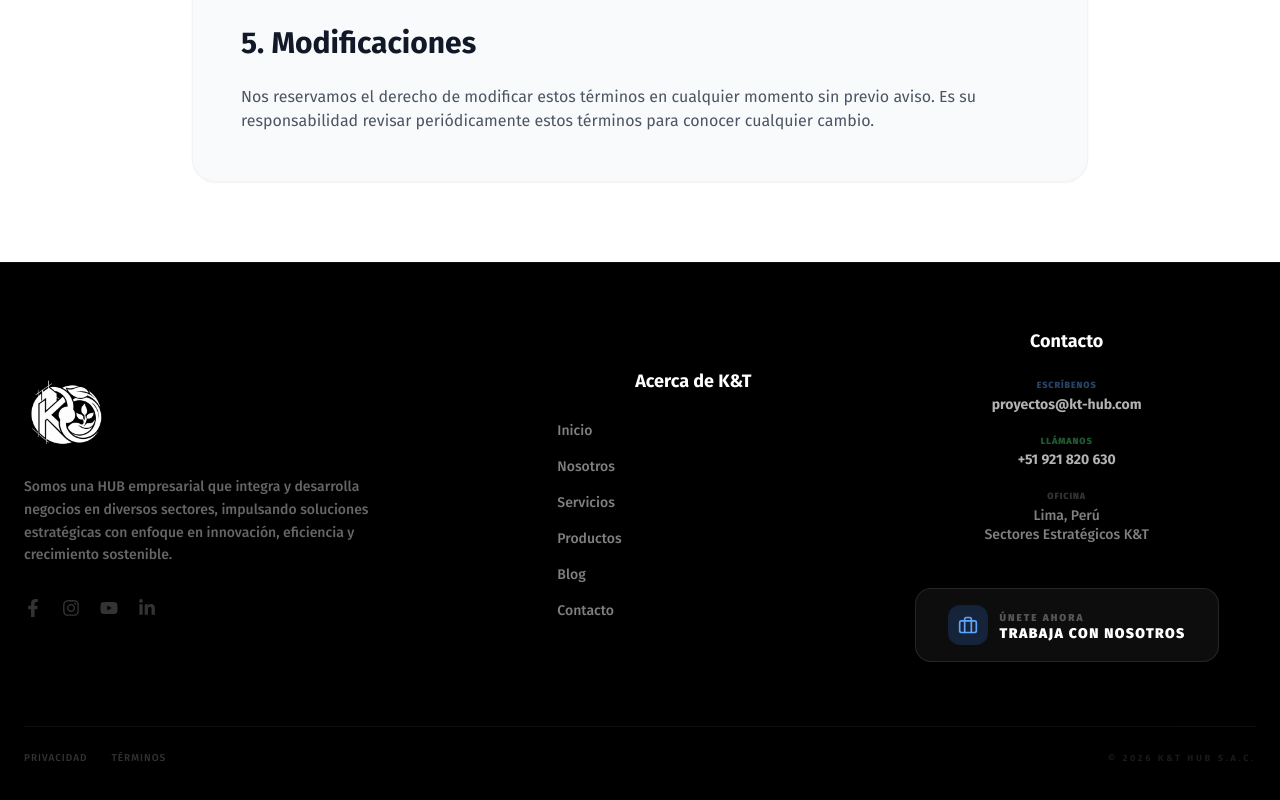
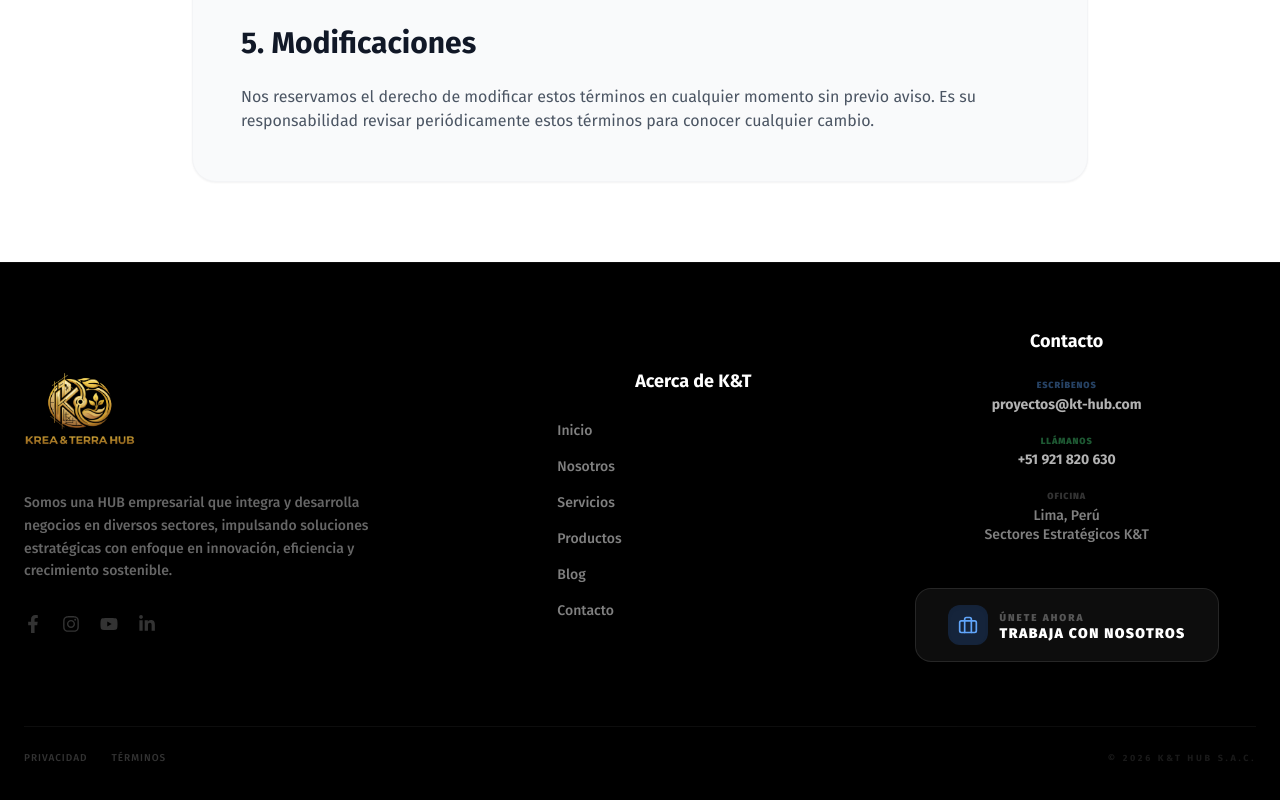
Before and after one commit to FabritcioPS15/KREA-TERRAHUB, a React (Vite) app: page /terminos in a window 1280 px wide. Shown: the part 1130-1930 px from the top of the page. Built offline with nearby package versions, Linux system fonts and the light colour scheme.

Commit message:
logo dorado

```diff
--- a/src/components/Footer.tsx
+++ b/src/components/Footer.tsx
@@ -20,9 +20,9 @@ export default function Footer() {
             <FadeIn direction="up" delay={0.1}>
               <Link to="/" className={`inline-flex flex-col items-center gap-4 mb-6 group ${isHomePage ? 'items-center' : 'items-start'}`}>
                 <img
-                  src="/assets/logo.png"
+                  src="/assets/KREA DORADO.png"
                   alt="KREA & TERRA HUB"
-                  className="h-20 w-auto object-contain brightness-0 invert transition-transform duration-500 group-hover:scale-105"
+                  className="h-28 w-auto object-contain transition-transform duration-500 group-hover:scale-105"
                   loading="lazy"
                 />
               </Link>
```
Also changed, not shown: public/assets/KREA DORADO.png (added).
